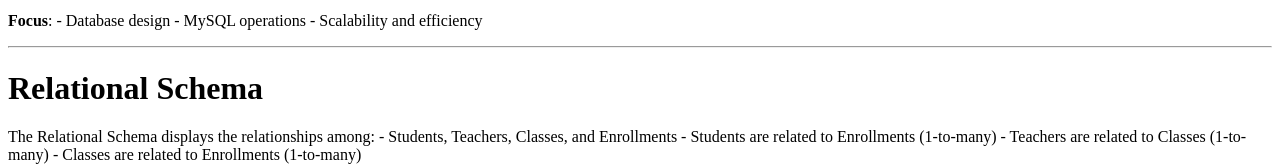
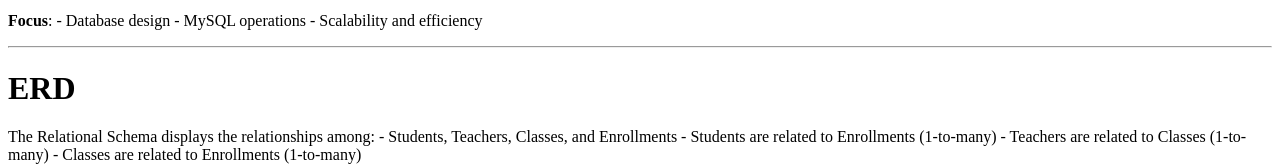
Before and after one commit to svetlanatad/larr0ts.github.io, a plain HTML site: page presentations/index.html in a window 1280 px wide. Shown: the part 303-469 px from the top of the page. Drawn offline with Linux system fonts and the light colour scheme.

Commit message:
name fix

```diff
--- a/presentations/index.html
+++ b/presentations/index.html
@@ -15,7 +15,7 @@ Date: 17 November, 2024</p>
 - MySQL operations
 - Scalability and efficiency</p>
 <hr/>
-<h1 id="entity-relationship-diagram-erd">Relational Schema</h1>
+<h1 id="entity-relationship-diagram-erd">ERD</h1>
 <p>The Relational Schema displays the relationships among:
 - Students, Teachers, Classes, and Enrollments
 - Students are related to Enrollments (1-to-many)
```
